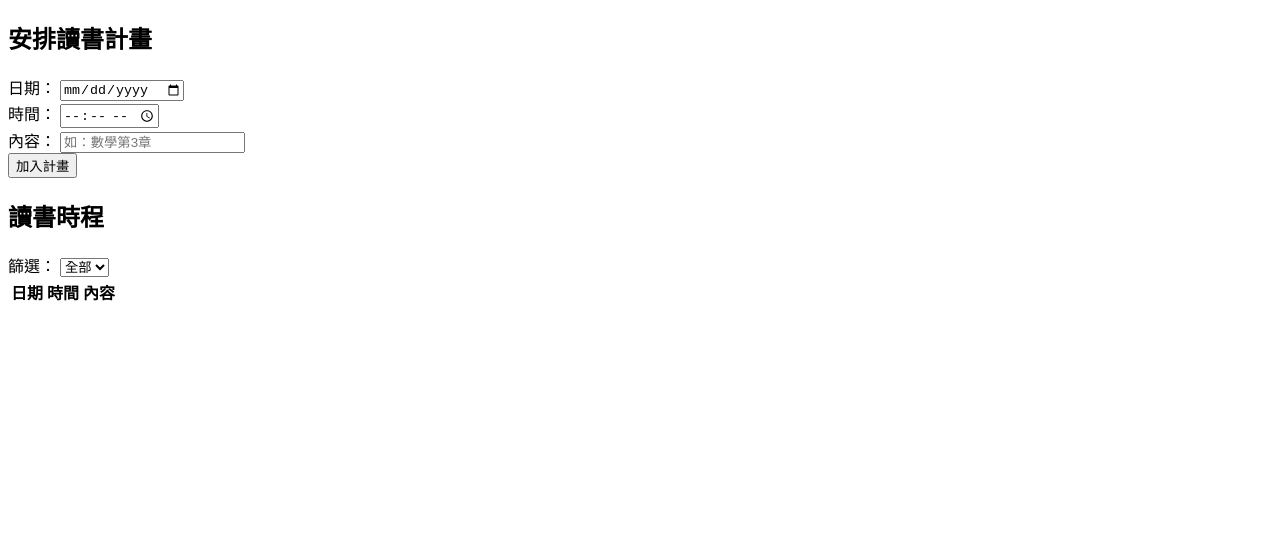
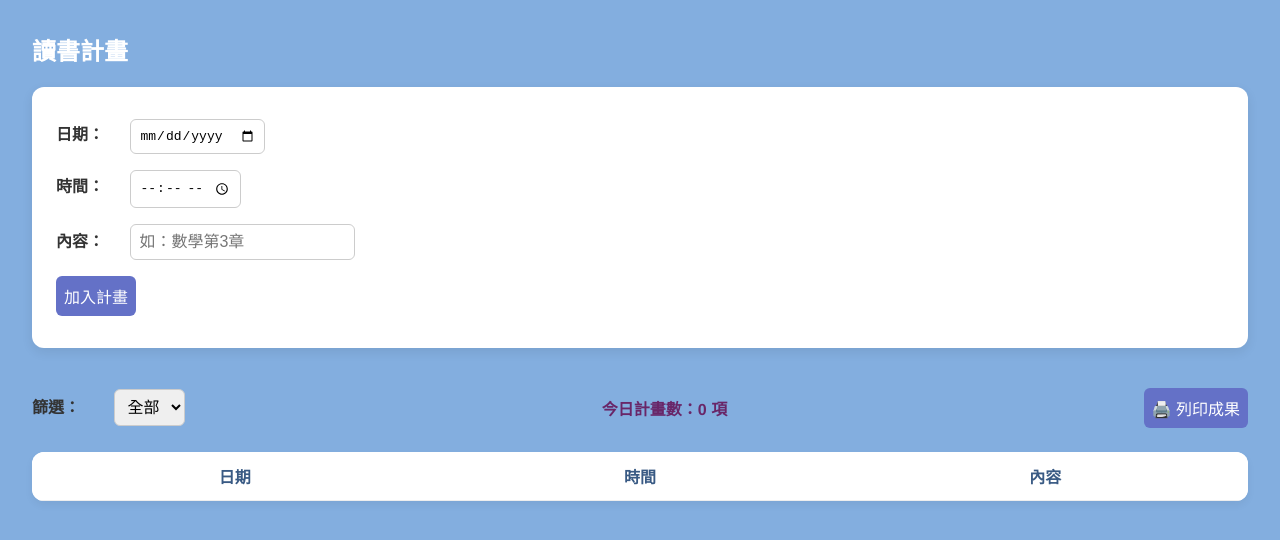
Before and after one commit to Ljiejrtour/study-planner, a plain HTML site: page index.html in a window 1280 px wide. Drawn offline with nearby package versions, Linux system fonts and the light colour scheme; no server answers.

Commit message:
第二版

```diff
--- a/index.html
+++ b/index.html
@@ -5,12 +5,107 @@
   <title>讀書計畫時程表</title>
   <script src="https://cdn.jsdelivr.net/npm/sortablejs@1.15.0/Sortable.min.js"></script>
   <script defer src="script.js"></script>
+  <style>
+    body {
+      font-family: "Helvetica", "微軟正黑體", sans-serif;
+      margin: 2em;
+      background: #83aedf;
+      color: #333;
+    }
 
+    h2 {
+      color: #ffffff;
+    }
 
+    form {
+      background: #ffffff;
+      padding: 1.5em;
+      border-radius: 12px;
+      box-shadow: 0 4px 12px rgba(0, 0, 0, 0.08);
+      margin-bottom: 2em;
+    }
+
+    label {
+      display: inline-block;
+      width: 70px;
+      font-weight: bold;
+      margin-top: 8px;
+    }
+
+    input, select, button {
+      padding: 8px;
+      margin: 8px 0;
+      font-size: 1em;
+      border-radius: 6px;
+      border: 1px solid #ccc;
+    }
+
+    button {
+      background-color: #6471c7;
+      color: white;
+      border: none;
+      cursor: pointer;
+      transition: background 0.3s ease;
+    }
+
+    button:hover {
+      background-color: #2980b9;
+    }
+
+    #filter-range {
+      margin-left: 8px;
+    }
+
+    .controls {
+      display: flex;
+      align-items: center;
+      justify-content: space-between;
+      margin-bottom: 1em;
+    }
+
+    .stats {
+      font-weight: bold;
+      color: #692668;
+    }
+
+    table {
+      width: 100%;
+      border-collapse: collapse;
+      background: white;
+      border-radius: 12px;
+      overflow: hidden;
+      box-shadow: 0 4px 8px rgba(0,0,0,0.05);
+    }
+
+    th, td {
+      padding: 12px;
+      border-bottom: 1px solid #eee;
+      text-align: center;
+    }
+
+    th {
+      background-color: #ffffff;
+      color: rgb(57, 90, 132);
+    }
+
+    @media print {
+      .controls, form {
+        display: none;
+      }
+
+      table {
+        box-shadow: none;
+      }
+
+      body {
+        background: white;
+      }
+    }
   </style>
 </head>
 <body>
-  <h2>安排讀書計畫</h2>
+  <h2>讀書計畫</h2>
+
   <form id="schedule-form" onsubmit="submitSchedule(event)">
     <label>日期：</label>
     <input type="date" id="date" required><br>
@@ -24,14 +119,20 @@
     <button type="submit">加入計畫</button>
   </form>
 
-  <h2>讀書時程</h2>
-
+  <div class="controls">
+    <div>
       <label>篩選：</label>
       <select id="filter-range" onchange="filterSchedule()">
         <option value="all">全部</option>
         <option value="week">本週</option>
         <option value="month">本月</option>
       </select>
+    </div>
+    <div class="stats">
+      今日計畫數：<span id="today-count">0</span> 項
+    </div>
+    <button onclick="window.print()">🖨️ 列印成果</button>
+  </div>
 
   <table id="schedule-table">
     <thead>
--- a/script.js
+++ b/script.js
@@ -1,11 +1,11 @@
-// ⚠️ 將此網址改成你實際部署後的 Google Apps Script 網址
-const apiUrl = "https://script.google.com/macros/s/AKfycbzr1nGgij48AeFXNO-O3o_7z63ebCr7HR8gwjVEhDfZZX5KYHY6QFKzlQ6qOgfqfkvA/exec";
+// ⚠️ 改成你實際部署後的 Apps Script 網址
+const apiUrl = "https://script.google.com/macros/s/AKfycbwkbqoGCHeK3h9aGSYVJvRhk79xtDNr9NkLGt9XShJrlMqwJaMvUO9R1SOnNs_YhyXt/exec";
 
 let fullData = [];
 
-// 提交表單後送資料到 Google Sheet
+// 提交表單
 async function submitSchedule(e) {
-    e.preventDefault(); // 不重新整理頁面
+  e.preventDefault();
 
   const date = document.getElementById("date").value;
   const time = document.getElementById("time").value;
@@ -26,47 +26,42 @@ async function submitSchedule(e) {
       body: JSON.stringify({ date, time, content })
     });
 
+    const result = await res.text();
+    alert(result === "Success" ? "新增成功！" : "新增成功！" + result);
 
-        const result = await res.text();
-        alert(result === "Success" ? "新增成功！" : "儲存失敗：" + result);
-
-        // 清空表單
     document.getElementById("schedule-form").reset();
-        // 重新顯示今日資料
-        fetchAndDisplayToday();
+    fetchAndDisplayToday(); // 重新取得資料
 
   } catch (err) {
-        console.error("提交時發生錯誤：", err);
+    console.error("提交失敗：", err);
     alert("發生錯誤，請稍後再試！");
   }
 }
 
-// 取得今天的資料並顯示在表格
-async function fetchAndDisplayByDate() {
-    const viewDate = document.getElementById("view-date").value;
-    if (!viewDate) return;
-
+// 載入今天以後的資料
+async function fetchAndDisplayToday() {
   try {
     const res = await fetch(apiUrl);
     const data = await res.json();
 
-         // 過濾掉表頭
-    fullData = data.slice(1).map(([date, time, content]) => {
-        return {
-          date: formatDate(new Date(date)),
-          time: time.length > 5 ? new Date(time).toTimeString().substring(0, 5) : time,
+    fullData = data.map(([date, time, content]) => ({
+      date,
+      time: time.length > 5 ? new Date(`1970-01-01T${time}`).toTimeString().substring(0, 5) : time,
       content
-        };
-      });
+    }));
 
-      filterSchedule(); // 根據目前篩選選項顯示
+    filterSchedule(); // 根據篩選顯示
   } catch (err) {
-        alert("讀取資料時出錯！");
+    console.error("載入資料錯誤：", err);
+    alert("無法載入計畫資料！");
   }
 }
+
+// 篩選資料顯示
 function filterSchedule() {
   const range = document.getElementById("filter-range").value;
   const now = new Date();
+  const todayStr = formatDate(now);
   const startOfWeek = new Date(now);
   startOfWeek.setDate(now.getDate() - now.getDay());
   const startOfMonth = new Date(now.getFullYear(), now.getMonth(), 1);
@@ -82,7 +77,7 @@ function filterSchedule() {
   renderTable(filtered);
 }
 
-  // 渲染表格內容
+// 顯示資料在表格中
 function renderTable(data) {
   const tbody = document.getElementById("schedule-body");
   tbody.innerHTML = "";
@@ -100,7 +95,7 @@ function filterSchedule() {
   });
 }
 
-  // 日期格式化 yyyy-mm-dd
+// 日期格式 yyyy-mm-dd
 function formatDate(d) {
   const yyyy = d.getFullYear();
   const mm = String(d.getMonth() + 1).padStart(2, '0');
@@ -108,14 +103,13 @@ function filterSchedule() {
   return `${yyyy}-${mm}-${dd}`;
 }
 
-// 啟用拖放功能（僅前端視覺排序）
+// 拖放排序（僅前端視覺）
 new Sortable(document.getElementById("schedule-body"), {
   animation: 150,
   onEnd: function (evt) {
     console.log(`從 ${evt.oldIndex} 拖到 ${evt.newIndex}`);
-        // 若要儲存順序可加擴充功能
   }
 });
 
-// 初始載入
+// 載入時顯示今天及之後的資料
 window.addEventListener("DOMContentLoaded", fetchAndDisplayToday);
```
Lines whose indentation alone changed are shown as unchanged.
